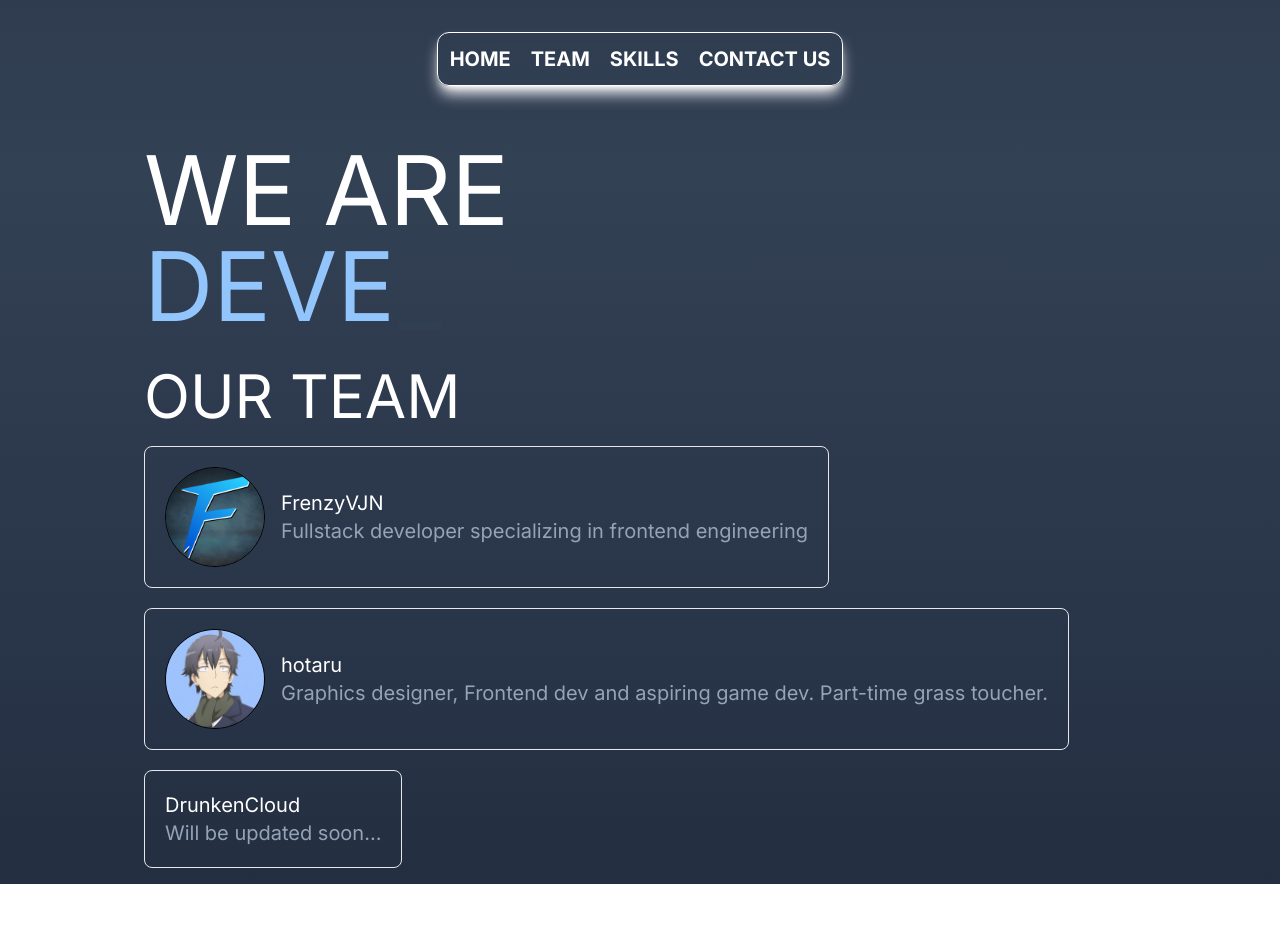
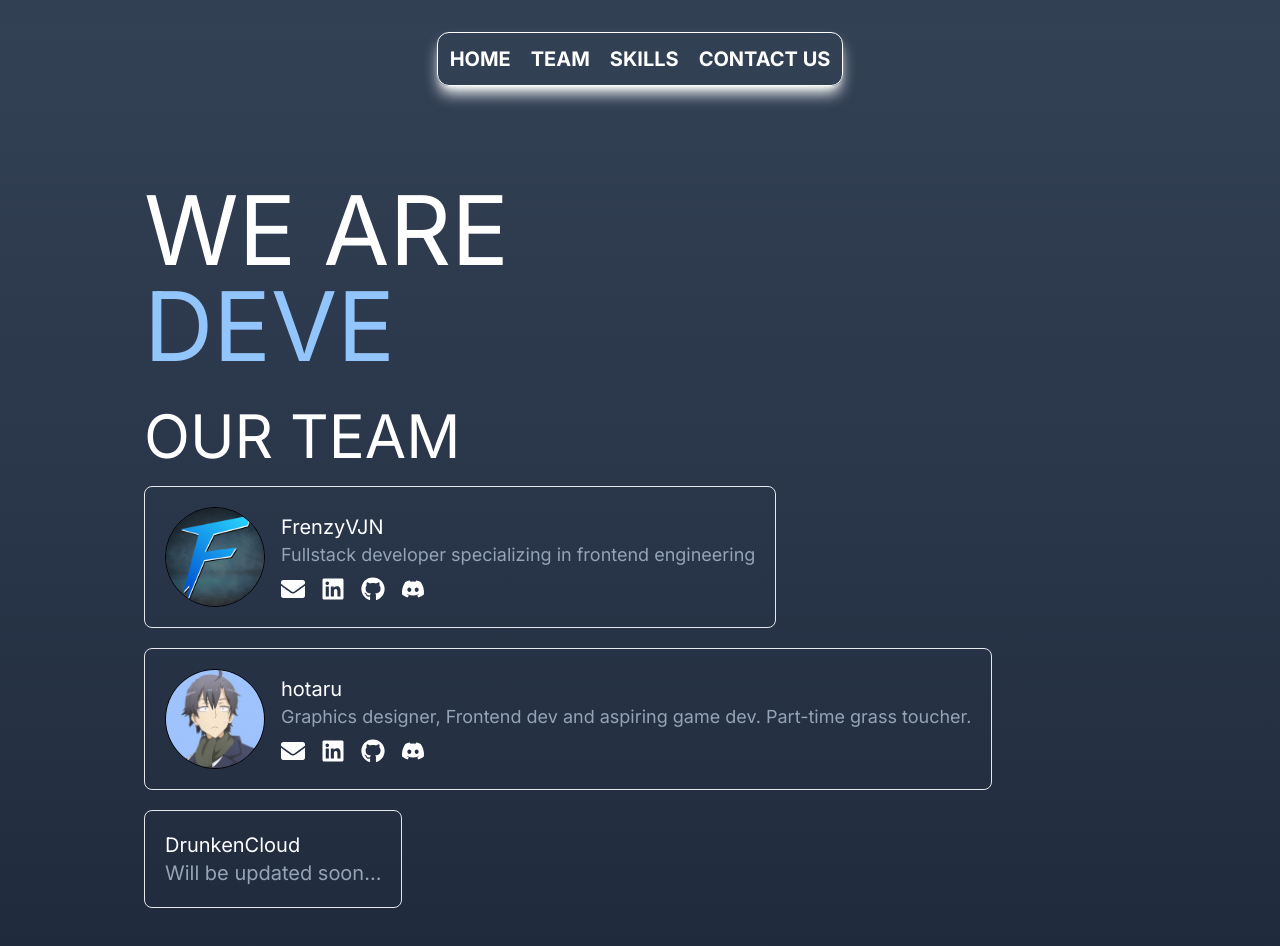
Before and after one commit to FrenzyVJN/Edita, a Next.js app: page / in a window 1280 px wide. Shown: the top 946 px of the page. Before the commit the page ends 884 px from the top, so only its background shows below. Built offline with nearby package versions, Linux system fonts and the light colour scheme.

Commit message:
socials added

```diff
--- a/app/page.tsx
+++ b/app/page.tsx
@@ -3,11 +3,64 @@ import Image from 'next/image';
 import { Typewriter } from "react-simple-typewriter";
 import frenzyImage from './frenzy.png';
 import prajeshImage from './prajesh.png';
+import { FaEnvelope, FaLinkedin, FaGithub, FaDiscord } from 'react-icons/fa';
 function Home() {
   const teamMembers = [
     { name: 'FrenzyVJN', role: 'CTF, Web Developer' },
     { name: 'DrunkenCloud', role: 'CTF' },
     { name: 'hotaru', role: 'Graphic Designer' },
+  ];
+  const socialMedias1 = [
+    {
+      href: 'mailto:vjn@frenzyvjn.tech',
+      ariaLabel: 'Compose an email to FrenzyVJN',
+      title: 'Write an Email to FrenzyVJN',
+      Icon: FaEnvelope,
+    },
+    {
+      href: 'https://www.linkedin.com/in/vijayan-sankar/',
+      ariaLabel: 'Goes to Vijayan Sankar\'s LinkedIn profile',
+      title: 'LinkedIn Profile',
+      Icon: FaLinkedin,
+    },
+    {
+      href: 'https://github.com/FrenzyVJN',
+      ariaLabel: 'Goes to FrenzyVJN\'s GitHub profile',
+      title: 'GitHub Profile',
+      Icon: FaGithub,
+    },
+    {
+      href: 'https://discord.com/users/813371659738021919',
+      ariaLabel: 'Goes to FrenzyVJN\'s Discord profile',
+      title: 'Discord Profile',
+      Icon: FaDiscord,
+    },
+  ];
+  const socialMedias2 = [
+    {
+      href: 'mailto:vjn@frenzyvjn.tech',
+      ariaLabel: 'Compose an email to hotaru',
+      title: 'Write an Email to hotaru',
+      Icon: FaEnvelope,
+    },
+    {
+      href: 'https://www.linkedin.com/in/prajesh-raam/',
+      ariaLabel: 'Goes to Vijayan Sankar\'s LinkedIn profile',
+      title: 'LinkedIn Profile',
+      Icon: FaLinkedin,
+    },
+    {
+      href: 'https://github.com/hotaru-hspr',
+      ariaLabel: 'Goes to hotaru\'s GitHub profile',
+      title: 'GitHub Profile',
+      Icon: FaGithub,
+    },
+    {
+      href: 'https://discord.com/users/528963356082700289',
+      ariaLabel: 'Goes to hotaru\'s Discord profile',
+      title: 'Discord Profile',
+      Icon: FaDiscord,
+    },
   ];
 
   const skills = ['Forensics', 'OSINT', 'Crypto', 'Web', 'Reversing', 'Pwn', 'Mobile', 'Misc','Python'];
@@ -56,7 +109,7 @@ function Home() {
           </div>
         </div>
 
-        <div className=' w-fit md:ml-32 mt-10'>
+        <div className='w-fit py-10 md:ml-32 mt-10'>
           {/* About Our Team Section */}
           <div id='home' className='text-white text-xl p-4'>
             <h1></h1>
@@ -85,17 +138,54 @@ function Home() {
             <div className='border rounded-lg w-fit p-5 my-5 flex items-center'>
               <Image className='rounded-full border border-black' src={frenzyImage} alt="FrenzyVJN" width={100} height={100} />
               <div className='ml-4'>
-                <h1>FrenzyVJN</h1>
-                <h1 className='text-slate-400'>Fullstack developer specializing in frontend engineering</h1>
+              <a href='https://frenzyvjn.tech/'>
+                <h1 className='md:text-xl text-md'>FrenzyVJN</h1>
+              </a>
+                <h1 className='text-slate-400 md:text-lg text-sm'>Fullstack developer specializing in frontend engineering</h1>
+                <section className="w-full md:w-2/3 lg:w-1/2">
+                  <div className="flex items-center mt-2">
+                    {socialMedias1.map((socialMedia1, index) => (
+                      <a
+                        key={index}
+                        href={socialMedia1.href}
+                        target="_blank"
+                        rel="noopener noreferrer"
+                        aria-label={socialMedia1.ariaLabel}
+                        title={socialMedia1.title}
+                        className="text-white mr-4"
+                      >
+                        <socialMedia1.Icon className="w-6 h-6" />
+                      </a>
+                    ))}
+                  </div>
+                </section>
               </div>
+
             </div>
             <div className='border rounded-lg w-fit p-5 my-5 flex items-center'>
               <Image className='rounded-full border border-black' src={prajeshImage} alt="hotaru" width={100} height={100} />
               <div className='ml-4'>
-                <a href='https://frenzyvjn.tech/'>
-                  <h1>hotaru</h1>
+                <a href='https://hoshi-pro.tech/'>
+                  <h1 className='md:text-xl text-md'>hotaru</h1>
                 </a>
-                <h1 className='text-slate-400'>Graphics designer, Frontend dev and aspiring game dev. Part-time grass toucher.</h1>
+                <h1 className='text-slate-400 md:text-lg text-sm'>Graphics designer, Frontend dev and aspiring game dev. Part-time grass toucher.</h1>
+                <section className="w-full md:w-2/3 lg:w-1/2">
+                  <div className="flex items-center mt-2">
+                    {socialMedias2.map((socialMedia2, index) => (
+                      <a
+                        key={index}
+                        href={socialMedia2.href}
+                        target="_blank"
+                        rel="noopener noreferrer"
+                        aria-label={socialMedia2.ariaLabel}
+                        title={socialMedia2.title}
+                        className="text-white mr-4"
+                      >
+                        <socialMedia2.Icon className="w-6 h-6" />
+                      </a>
+                    ))}
+                  </div>
+                </section>
               </div>
             </div>
             <div className='border rounded-lg w-fit p-5'>
--- a/package.json
+++ b/package.json
@@ -12,6 +12,7 @@
     "next": "14.0.3",
     "react": "^18",
     "react-dom": "^18",
+    "react-icons": "^4.12.0",
     "react-simple-typewriter": "^5.0.1"
   },
   "devDependencies": {
```
Also changed, not shown: 1 other file (tests, documents, lock files or other folders).
